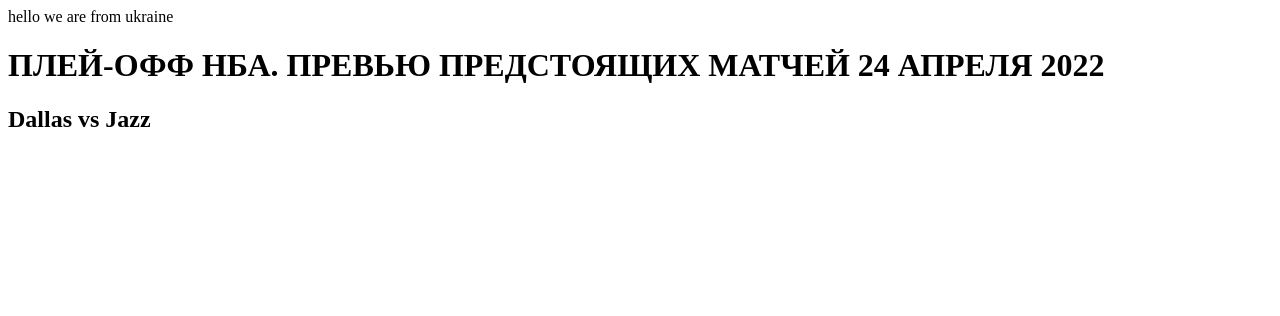
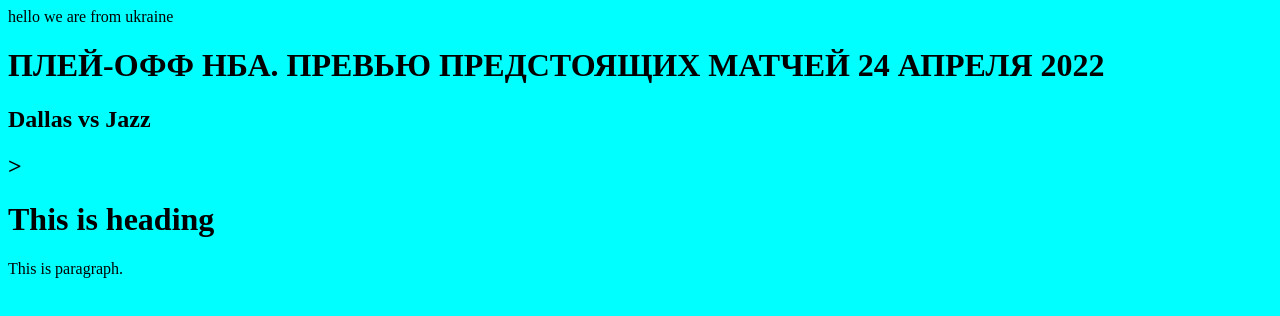
Before and after one commit to romkasmaga/romkasmaga.github.io, a plain HTML site: page index.html in a window 1280 px wide. Drawn offline with Linux system fonts and the light colour scheme.

Commit message:
add new color

```diff
--- a/index.html
+++ b/index.html
@@ -2,3 +2,23 @@ hello
 we are from ukraine
 <h1>ПЛЕЙ-ОФФ НБА. ПРЕВЬЮ ПРЕДСТОЯЩИХ МАТЧЕЙ 24 АПРЕЛЯ 2022<h1>
 <h2>Dallas vs Jazz<h2>
+<!DOCTYPE html>
+<html>
+    <head>
+        <style>
+body{
+    background-color: aqua;
+}
+h1 {
+    color:crimson
+    margin-left: 40px
+}
+</style>
+</head>>
+<body>
+
+    <h1>This is heading</h1>
+    <p>This is paragraph.</p>
+
+    </body>
+    </html>
```
